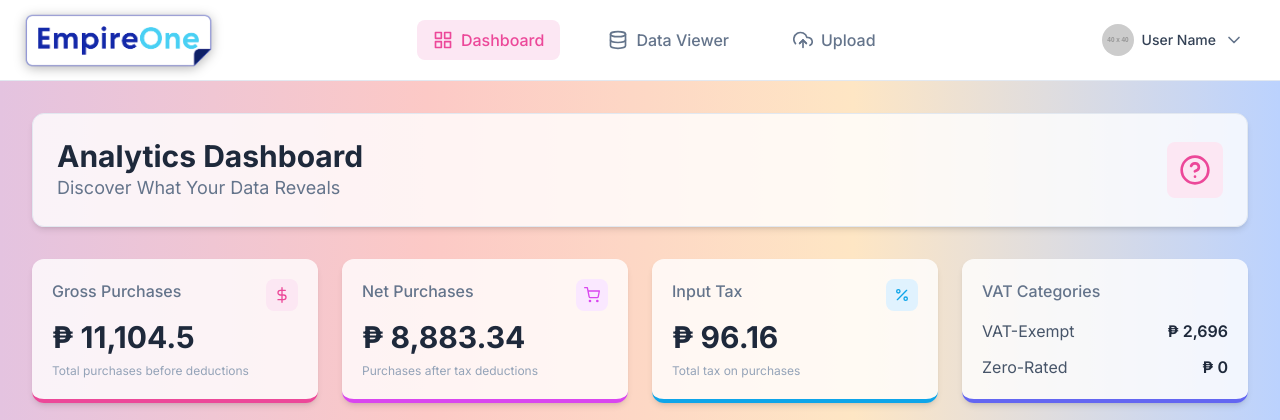
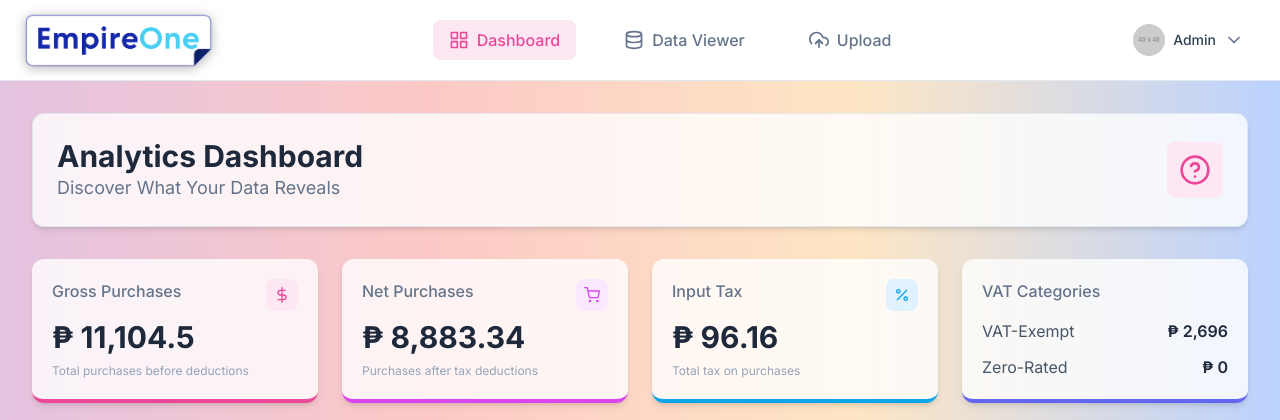
Before and after one commit to abdulbasitshakeel/finance-ai-empireone, a PHP site: page / in a window 1280 px wide. Shown: the top 420 px of the page. Run offline with PHP 8.4, Linux system fonts and the light colour scheme; a user stored in the database is signed in; data comes from the database, SQL or seed files in the repository; grey boxes labelled with a size stand in for pictures from a placeholder-image service; some libraries are stand-ins or nearby versions.

Commit message:
login user name & chart zoom issue resolved

```diff
--- a/assets/js/main.js
+++ b/assets/js/main.js
@@ -219,7 +219,7 @@ document.addEventListener('DOMContentLoaded', function () {
                     { name: 'Input Tax', data: data.monthlyFinancialTrends.map(d => d.inputTax) },
                     { name: 'Net Purchases', data: data.monthlyFinancialTrends.map(d => d.netPurchases) }
                 ],
-                chart: { height: 350, type: 'area', toolbar: { show: false }, background: 'transparent' },
+                chart: { height: 350, type: 'area', toolbar: { show: false }, background: 'transparent', zoom: { enabled: false }, animations: { enabled: true } },
                 dataLabels: { enabled: false },
                 stroke: { curve: 'smooth', width: 2.5 },
                 colors: ['#ec4899', '#d946ef', '#8b5cf6'],
--- a/dataViewerData.php
+++ b/dataViewerData.php
@@ -84,7 +84,7 @@ if (!$res) {
 $data = [];
 while ($row = $res->fetch_assoc()) {
     $filePath = $row['file_path'];
-    $imageUrl = $filePath && file_exists($filePath) ? $filePath : 'assets/images/no-image.png';
+    $imageUrl = $filePath && file_exists($filePath) ? $filePath : 'assets/images/no-image.jpg';
 
     $data[] = [
         "id" => (int) $row["id"],
--- a/index.php
+++ b/index.php
@@ -42,21 +42,15 @@ include_once('include/auth.php');
             <div class="flex items-center">
                 <div class="relative">
                     <button id="profile-button" class="flex items-center space-x-2 p-1.5 pr-3 rounded-full hover:bg-slate-100 transition-colors duration-300">
-                        <img src="https://placehold.co/40x40/ec4899/ffffff?text=U" alt="User Avatar" class="w-8 h-8 rounded-full">
-                        <span class="font-medium text-sm text-slate-700 hidden sm:inline">User Name</span>
+                        <img src="https://placehold.co/40x40/ec4899/ffffff?text=<?= substr($sFullName, 0, 1) ?>" alt="User Avatar" class="w-8 h-8 rounded-full">
+                        <span class="font-medium text-sm text-slate-700 hidden sm:inline"><?= $sFullName ?></span>
                         <i id="profile-chevron" data-feather="chevron-down" class="w-5 h-5 text-slate-500 transition-transform duration-300"></i>
                     </button>
                     <!-- Dropdown Menu -->
                     <div id="profile-dropdown" class="profile-dropdown absolute right-0 mt-2 w-56 bg-white rounded-lg shadow-lg overflow-hidden border border-slate-200">
                         <div class="px-4 py-3 border-b border-slate-200 bg-slate-50">
-                            <p class="text-sm font-semibold text-slate-900 truncate">User Name</p>
-                            <p class="text-xs text-slate-500">Administrator</p>
-                        </div>
-                        <div class="py-1">
-                            <a href="#" class="flex items-center px-4 py-2 text-sm text-slate-700 hover:bg-slate-100"><i
-                                data-feather="user" class="w-4 h-4 mr-3 text-slate-500"></i>Profile</a>
-                            <a href="#" class="flex items-center px-4 py-2 text-sm text-slate-700 hover:bg-slate-100"><i
-                                data-feather="settings" class="w-4 h-4 mr-3 text-slate-500"></i>Settings</a>
+                            <p class="text-sm font-semibold text-slate-900 truncate"><?= $sFullName ?></p>
+                            <!-- <p class="text-xs text-slate-500">Administrator</p> -->
                         </div>
                         <div class="border-t border-slate-200 py-1">
                             <a href="logout.php" class="flex items-center px-4 py-2 text-sm text-red-600 hover:bg-red-50"><i
@@ -183,7 +177,7 @@ include_once('include/auth.php');
                             <button id="resetFiltersBtn" class="px-4 py-2 text-sm font-medium text-slate-700 bg-slate-100 rounded-lg hover:bg-slate-200">Reset</button>
                             <!-- Export Button -->
                             <button id="openExportModalBtn" class="px-4 py-2 text-sm font-medium text-white bg-pink-500 rounded-lg hover:bg-pink-600 transition">
-                                Export Excel
+                                Export
                             </button>
                         </div>
                     </div>
```
Also changed, not shown: assets/receipt_images/img_1760474377_9ef79f2ce7bd.jpg (added).
